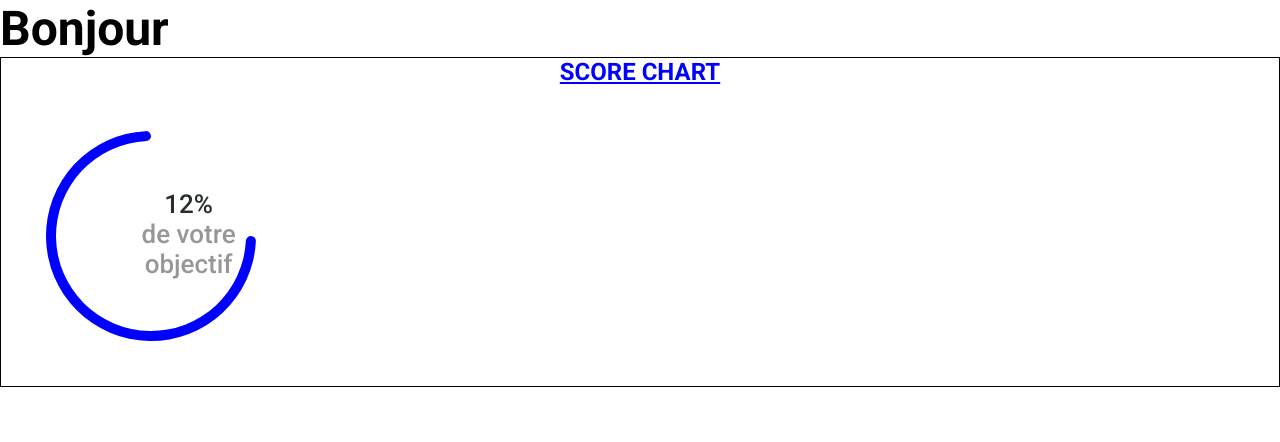
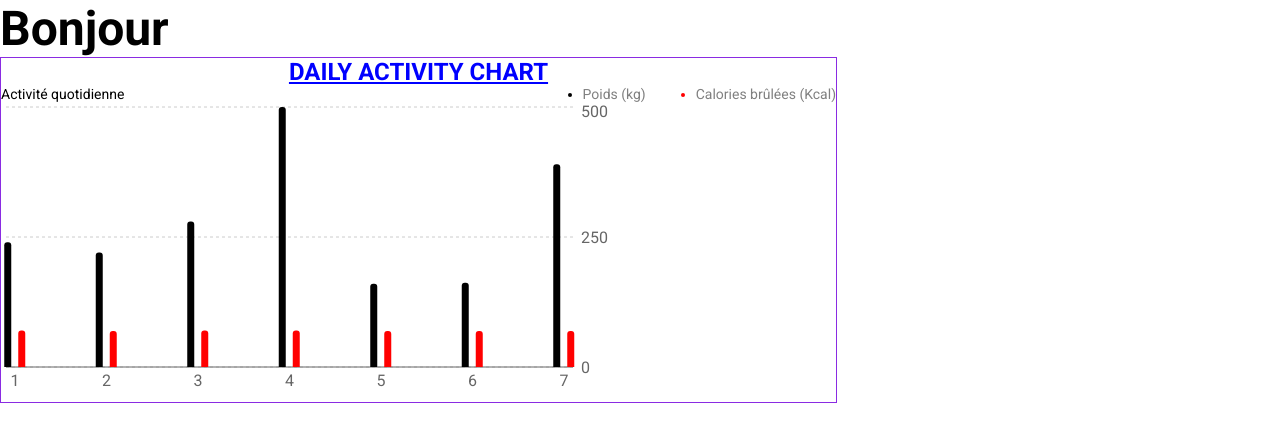
Before and after one commit to SandyTzns/Sportsee-Frontend, a React (Create React App) app: page /user/1 in a window 1280 px wide. Shown: the top 442 px of the page. Built offline with nearby package versions, Linux system fonts and the light colour scheme; no server answers.

Commit message:
Updated ActivityChart

```diff
--- a/src/components/ActivityChart.js
+++ b/src/components/ActivityChart.js
@@ -1,79 +1,78 @@
-import {
-  BarChart,
-  Bar,
-  XAxis,
-  YAxis,
-  CartesianGrid,
-  Tooltip,
-  Legend,
-} from "recharts";
+import { BarChart, Bar, XAxis, YAxis, CartesianGrid, Tooltip } from "recharts";
+import "../styles/ActivityChart.css";
 
 export const ActivityChart = () => {
   const data = [
     {
-      name: "Page A",
-      uv: 4000,
-      pv: 2400,
-      amt: 2400,
+      name: "1",
+      uv: 70,
+      pv: 240,
     },
     {
-      name: "Page B",
-      uv: 3000,
-      pv: 1398,
-      amt: 2210,
+      name: "2",
+      uv: 69,
+      pv: 220,
     },
     {
-      name: "Page C",
-      uv: 2000,
-      pv: 9800,
-      amt: 2290,
+      name: "3",
+      uv: 70,
+      pv: 280,
     },
     {
-      name: "Page D",
-      uv: 2780,
-      pv: 3908,
-      amt: 2000,
+      name: "4",
+      uv: 70,
+      pv: 500,
     },
     {
-      name: "Page E",
-      uv: 1890,
-      pv: 4800,
-      amt: 2181,
+      name: "5",
+      uv: 69,
+      pv: 160,
     },
     {
-      name: "Page F",
-      uv: 2390,
-      pv: 3800,
-      amt: 2500,
+      name: "6",
+      uv: 69,
+      pv: 162,
     },
     {
-      name: "Page G",
-      uv: 3490,
-      pv: 4300,
-      amt: 2100,
+      name: "7",
+      uv: 69,
+      pv: 390,
     },
   ];
+
   return (
-    <div>
+    <div className="activity_wrapper">
       <h2>DAILY ACTIVITY CHART</h2>
-      <BarChart
-        width={500}
-        height={300}
-        data={data}
-        margin={{
-          top: 5,
-          right: 30,
-          left: 20,
-          bottom: 5,
-        }}
-      >
-        <CartesianGrid strokeDasharray="3 3" />
-        <XAxis dataKey="name" />
-        <YAxis />
+      <div className="legend">
+        <span>Activité quotidienne</span>
+        <ul>
+          <li>
+            <span className="blacktxt">Poids (kg)</span>
+          </li>
+          <li className="redDot">
+            <span className="blacktxt">Calories brûlées (Kcal)</span>
+          </li>
+        </ul>
+      </div>
+
+      <BarChart width={637} height={300} data={data} barGap={7}>
+        <CartesianGrid strokeDasharray="3 3" vertical={false} color="#DEDEDE" />
+        <XAxis
+          dataKey="name"
+          strokeOpacity={1}
+          tickLine={false}
+          scale="point"
+          padding={{ left: 9, right: 9 }}
+        />
+        <YAxis
+          orientation="right"
+          strokeDasharray={1}
+          tickCount={3}
+          strokeOpacity={0}
+        />
         <Tooltip />
-        <Legend />
-        <Bar dataKey="pv" fill="#8884d8" />
-        <Bar dataKey="uv" fill="#82ca9d" />
+        <Bar dataKey="pv" fill="black" barSize={7} radius={[3, 3, 0, 0]} />
+        <Bar dataKey="uv" fill="red" barSize={7} radius={[3, 3, 0, 0]} />
       </BarChart>
     </div>
   );
--- a/src/components/ScoreChart.js
+++ b/src/components/ScoreChart.js
@@ -8,7 +8,7 @@ export const ScoreChart = () => {
       name: "18-24",
       uv: 12,
       pv: 100,
-      fill: "blue",
+      fill: "red",
     },
   ];
 
--- a/src/pages/User.js
+++ b/src/pages/User.js
@@ -4,9 +4,9 @@ import { Greetings } from "../components/Greetings";
 // import { Specs } from "../components/Specs";
 import axios from "axios";
 // import { PerformanceChart } from "../components/PerformanceChart";
-import { ScoreChart } from "../components/ScoreChart";
+// import { ScoreChart } from "../components/ScoreChart";
 // import { SessionsChart } from "../components/SessionsChart";
-// import { ActivityChart } from "../components/ActivityChart";
+import { ActivityChart } from "../components/ActivityChart";
 
 function User() {
   const { id } = useParams();
@@ -93,9 +93,9 @@ function User() {
       <Greetings name={data.firstName} />
       {/* <Specs data={data} />
       <PerformanceChart data={performance} /> */}
-      <ScoreChart />
-      {/* <SessionsChart />
-      <ActivityChart /> */}
+      {/* <ScoreChart /> */}
+      {/* <SessionsChart />*/}
+      <ActivityChart />
     </div>
   );
 }
--- /dev/null
+++ b/src/styles/ActivityChart.css
@@ -0,0 +1,24 @@
+.activity_wrapper{
+    border: 1px solid blueviolet;
+    width: 837px;
+}
+
+.legend {
+  display: flex;
+  gap: 100px;
+  justify-content: space-between;
+  font-size: 14px;
+}
+
+.legend ul {
+  display: flex;
+  gap: 50px;
+}
+
+.redDot {
+  color: red;
+}
+
+.blacktxt {
+  color: grey;
+}
--- a/src/styles/ScoreChart.css
+++ b/src/styles/ScoreChart.css
@@ -9,7 +9,7 @@
   align-items: center;
   position: absolute;
   top: 40%;
-  left: 11%;
+  left: 10%;
   font-size: 26px;
   font-weight: 500;
   color: #979797;
@@ -17,5 +17,4 @@
 
 .percent {
   color: #282d30;
-  font-weight: 500;
 }
```
